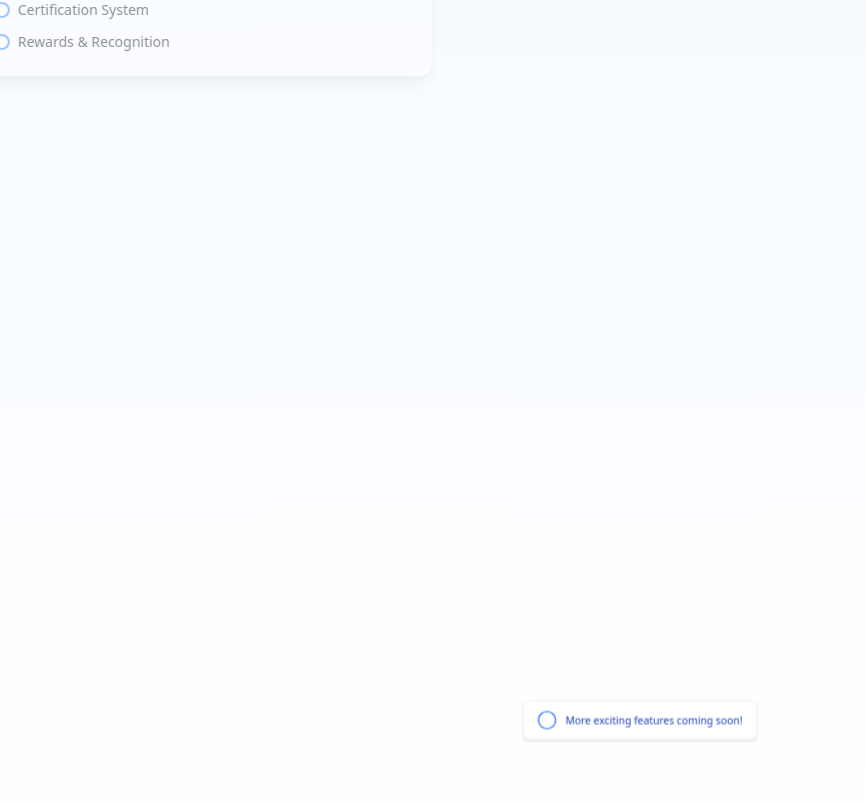
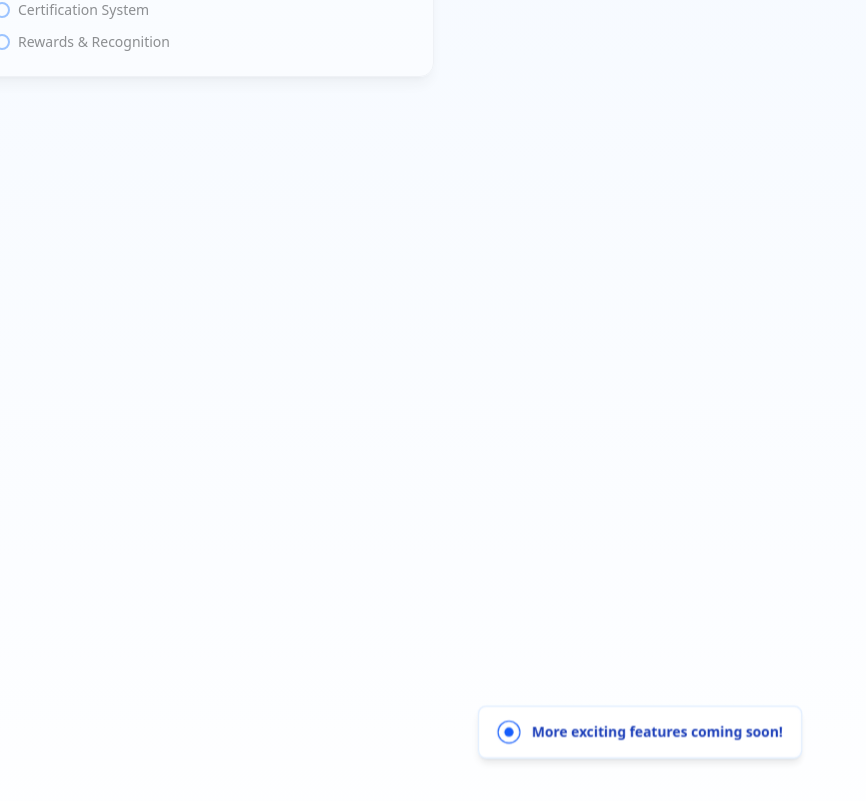
Before and after one commit to Justin322322/upskwela-my-ver, a Next.js app: page /roadmap in a window 1280 px wide. Shown: the part 2679-3480 px from the top of the page, without its empty margins (0-866 px from the left). Built offline with nearby package versions, Linux system fonts and the light colour scheme.

Commit message:
fixed mobile size of More exciting features coming soon!

```diff
--- a/components/ui/timeline.tsx
+++ b/components/ui/timeline.tsx
@@ -238,10 +238,12 @@ export const Timeline = ({ data }: { data: TimelineEntry[] }) => {
           }}
           transition={{ duration: 0.8, ease: 'easeOut' }}
         >
-          {/* Simple centered card */}
-          <div className="rounded-lg px-3 py-2 sm:px-4 sm:py-3 md:px-6 md:py-4 flex items-center gap-2 sm:gap-3 md:gap-4 shadow-md backdrop-blur-sm bg-white/80 dark:bg-gray-900/80 border-2 border-gray-200/50 dark:border-gray-700/50 dark:shadow-2xl dark:shadow-black/20">
-            <div className="w-4 h-4 sm:w-5 sm:h-5 md:w-6 md:h-6 lg:w-8 lg:h-8 border-2 border-blue-600 bg-white dark:bg-gray-900 rounded-full flex-shrink-0" />
-            <span className="text-blue-800 dark:text-blue-200 font-medium text-xs sm:text-sm md:text-base lg:text-lg">
+          {/* Enhanced mobile-responsive card */}
+          <div className="rounded-xl px-4 py-3 sm:px-6 sm:py-4 md:px-8 md:py-6 flex items-center gap-3 sm:gap-4 md:gap-5 shadow-lg backdrop-blur-sm bg-white/90 dark:bg-gray-900/90 border-2 border-blue-200/50 dark:border-blue-700/50 dark:shadow-2xl dark:shadow-black/20">
+            <div className="w-6 h-6 sm:w-7 sm:h-7 md:w-8 md:h-8 lg:w-10 lg:h-10 border-2 border-blue-600 bg-white dark:bg-gray-900 rounded-full flex-shrink-0 flex items-center justify-center">
+              <div className="w-2 h-2 sm:w-2.5 sm:h-2.5 md:w-3 md:h-3 lg:w-4 lg:h-4 bg-blue-600 rounded-full" />
+            </div>
+            <span className="text-blue-800 dark:text-blue-200 font-semibold text-base sm:text-lg md:text-xl lg:text-2xl">
               More exciting features coming soon!
             </span>
           </div>
```
